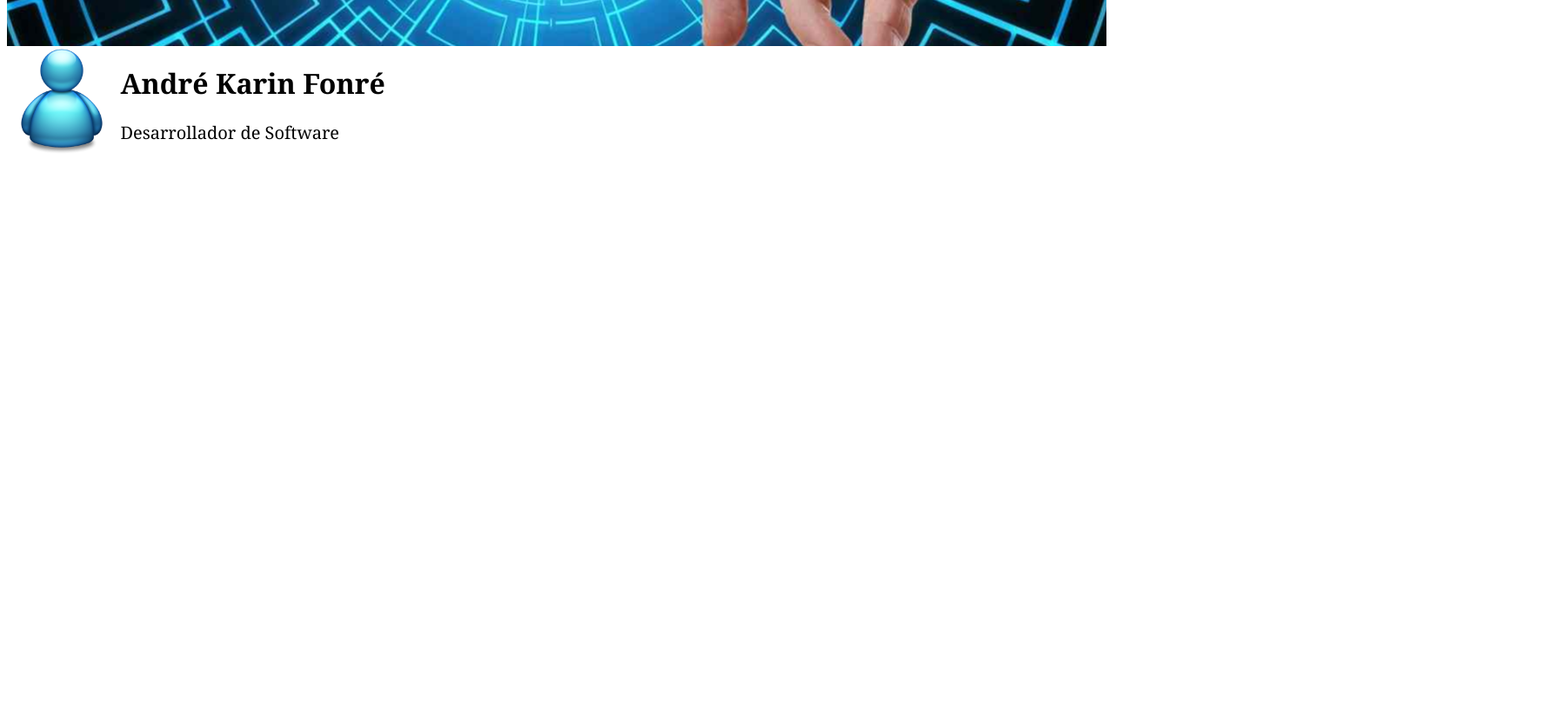
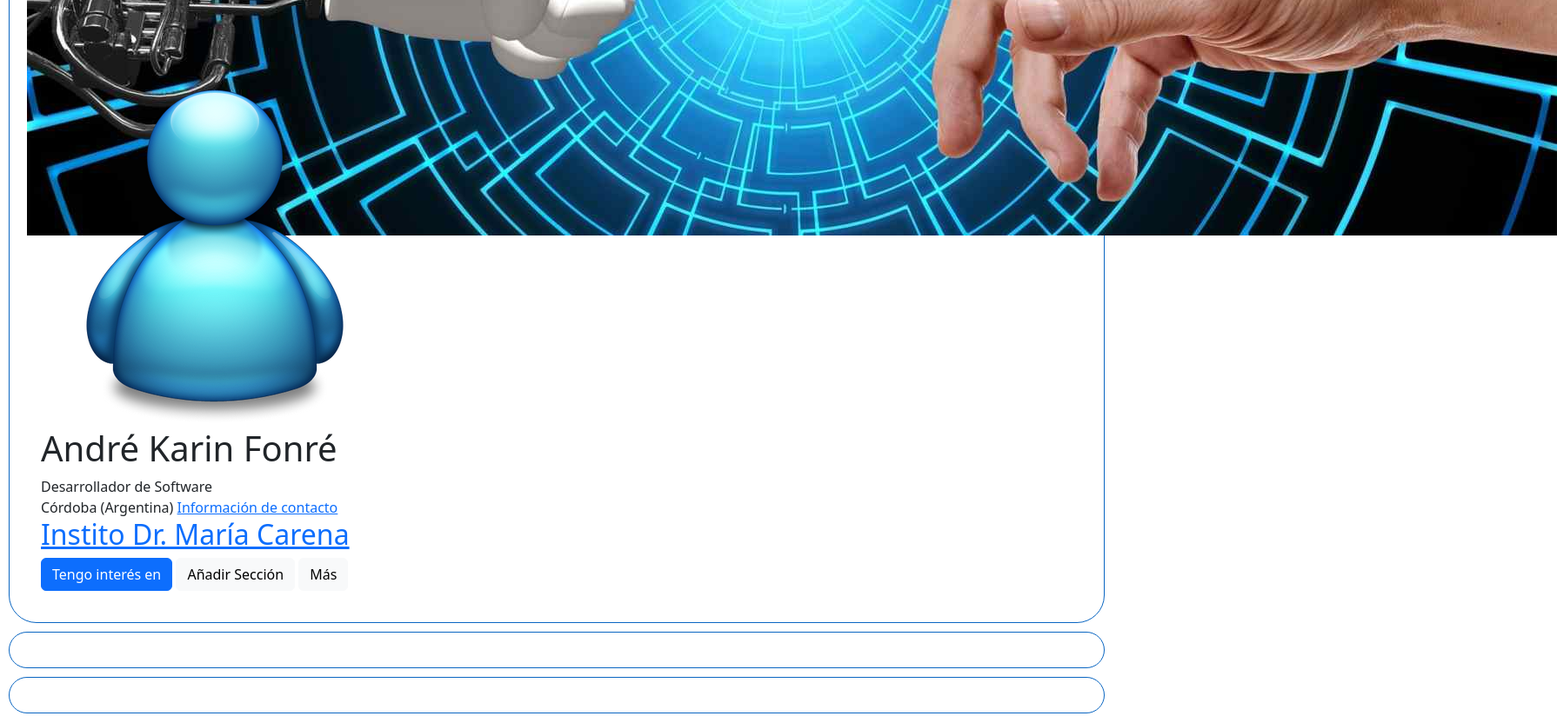
Before and after one commit to akfonre/PortfolioFrontend, a website: page index.html in a window 1280 px wide. Shown: the part 360-1184 px from the top of the page at 87% size, 1790 px wide, since content can reach past the window. Before the commit the page ends 800 px from the top, so only its background shows below. Drawn offline with nearby package versions, Linux system fonts and the light colour scheme; files whose address does not match are found by name.

Commit message:
nuevos cambios html

```diff
--- a/index.html
+++ b/index.html
@@ -1,19 +1,57 @@
 <!DOCTYPE html>
-<html>
+<html lang="en">
 
 <head>
+
+  <meta charset="utf-8">
+  <meta http-equiv="X-UA-Compatible" content="IE=edge" />
+  <meta name="viewport" content="width=device-width, initial-scale=1.0" />
+
+  <link href="https://cdn.jsdelivr.net/npm/bootstrap@5.3.0-alpha1/dist/css/bootstrap.min.css" rel="stylesheet" integrity="sha384-GLhlTQ8iRABdZLl6O3oVMWSktQOp6b7In1Zl3/Jr59b6EGGoI1aFkw7cmDA6j6gD" crossorigin="anonymous">
+  <script src="https://cdn.jsdelivr.net/npm/bootstrap@5.3.0-alpha1/dist/js/bootstrap.bundle.min.js" integrity="sha384-w76AqPfDkMBDXo30jS1Sgez6pr3x5MlQ1ZAGC+nuZB+EYdgRZgiwxhTBTkF7CXvN" crossorigin="anonymous"></script>
   <link href="dist/css/boostrap.css" rel="stylesheet" type="text/css" media="screen" />
-  <div id="banner-image"></div>
+
+  <link rel="stylesheet" type="text/css"/>
 </head>
 
+<!-- Content -->
 <body>
-  <div id="info-profile">
-    <img id="foto-profile" src="images/foto_perfil.png">
-    <div id="info-container">
-      <h1 id="info-name">André Karin Fonré</h1>
-      <p id="info-developer">Desarrollador de Software</p>
-    </div>
+  <div class="card mat-card" id="first-card">
+    <div id="profile-background"><img src="images/portada.jpg"> </div>
+    <div id="info" style="padding: 16px">
+      <div id="info-img">
+        <img class="profile-image" src="images/foto_perfil.png">
+        <div class="btn-edit"><a href="#" class="btn-right"><i class="fa fa-pen"></i></a></div>
+        </div>
+        <div id="info-data">
+          <div>
+            <h1>André Karin Fonré</h1>
+            <div id="info-company">Desarrollador de Software</div>
+            <div id="info-contact">
+              <span>Córdoba (Argentina)</span>
+              <span><a href="#">Información de contacto</a></span>
+            </div>
+          </div>
+          <!-- <ul id="info-details"> -->
+            <a href="#">
+              <h2>Instito Dr. María Carena</h2>
+            </a>
+          <!-- </ul> -->
+        </div>
+        <div id="info-actions">
+          <button type="button" class="btn btn-primary">Tengo interés en</button>
+          <button type="button" class="btn btn-light">Añadir Sección</button>
+          <button type="button" class="btn btn-light">Más</button>
+        </div>
+      </div>
   </div>
+  <div class="card mat-card">
+  </div>
+  <div class="card mat-card">
+  </div>
+
   <script src="output/app.js"></script>
+
 </body>
+
 </html>
--- a/style.css
+++ b/style.css
@@ -0,0 +1,6 @@
+.mat-card {
+    border-radius: 32px;
+    margin: 10px 10px;
+    padding: 20px;
+    border-color: #0a66c2;
+}
```
Also changed, not shown: dist/css/boostrap.css.
